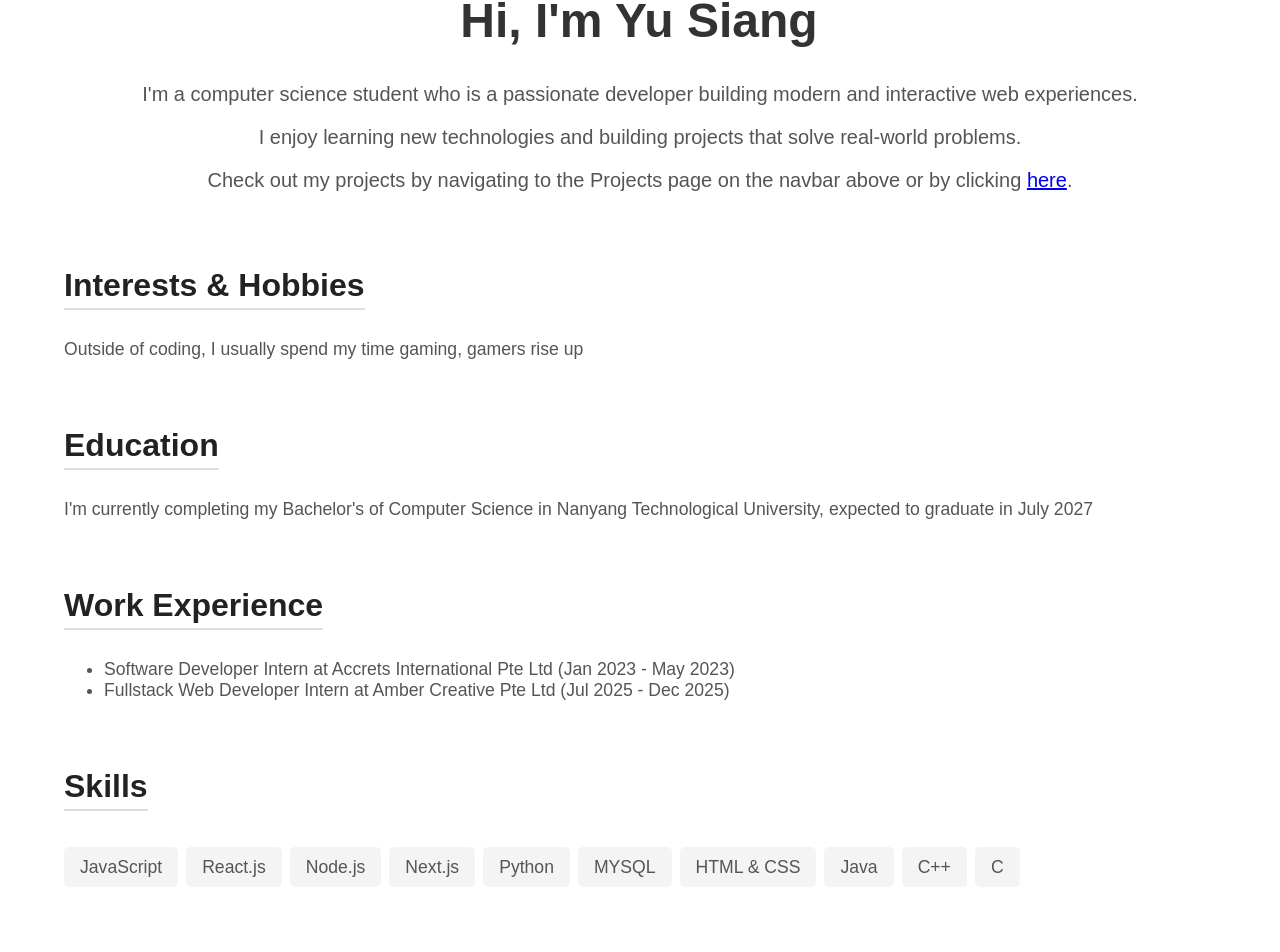
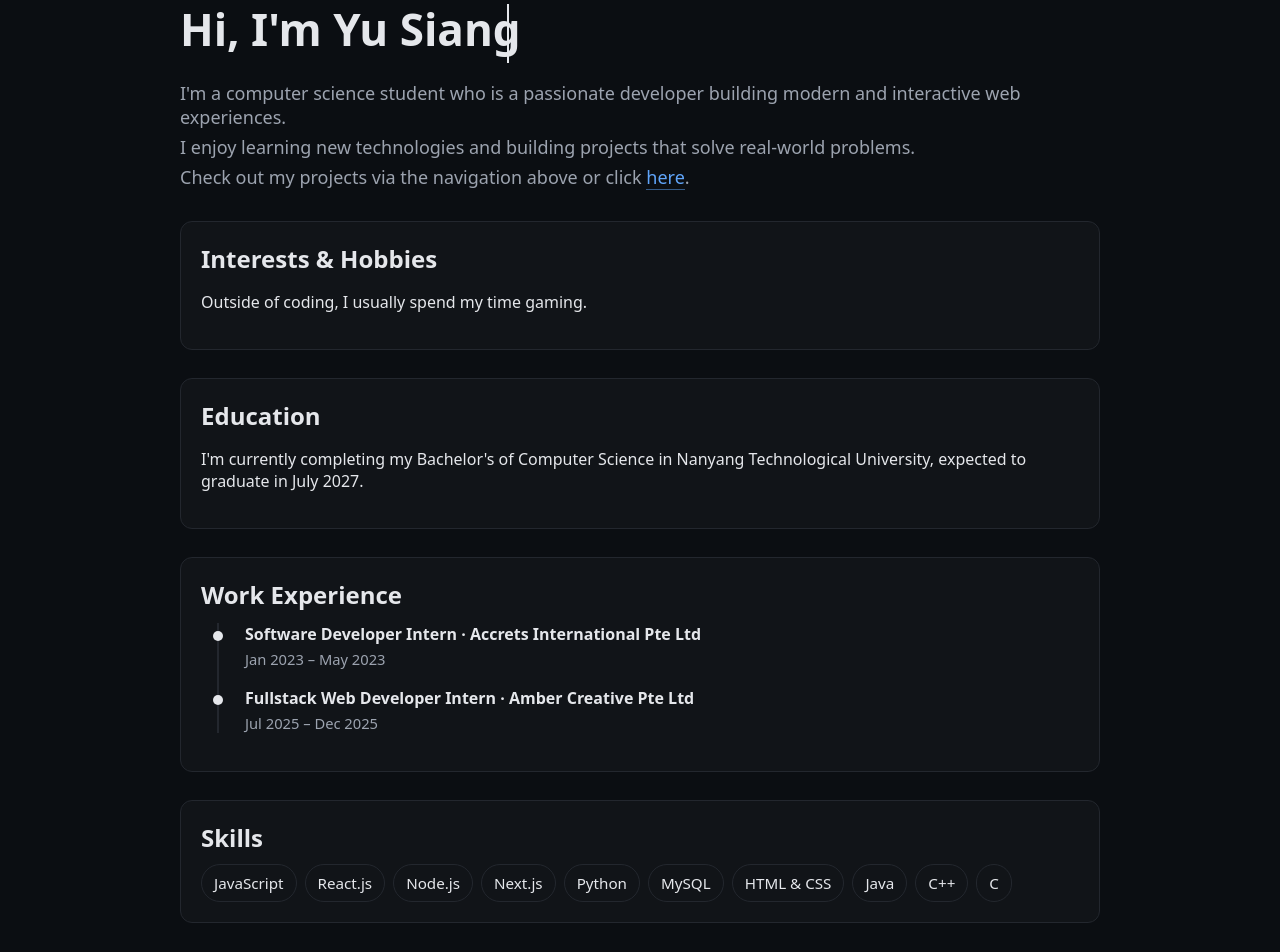
Before and after one commit to AlasamAkkit/yusiang-portfolio, a React (Vite) app: page /aboutme in a window 1280 px wide. Shown: the part 108-1060 px from the top of the page. Built offline with nearby package versions, Linux system fonts and the light colour scheme.

Commit message:
about page styling

```diff
--- a/src/components/Navbar.tsx
+++ b/src/components/Navbar.tsx
@@ -1,13 +1,12 @@
 import { Link } from 'react-router-dom';
 import "../styles/componentcss/navbar.css";
-
-// to do: use mui home icon
+import HomeIcon from '@mui/icons-material/Home';
 
 const Navbar = () => {
   return (
     <nav className="navbar">
       <div className="navbar-logo">
-        <Link to="/" className="nav-link">Home</Link>
+        <Link to="/" className="nav-link"><HomeIcon fontSize="large"/></Link>
       </div>
       <div className="navbar-links">
         <Link to="/aboutme" className="nav-link">About Me</Link>
--- /dev/null
+++ b/src/hooks/useRevealOnScroll.tsx
@@ -0,0 +1,24 @@
+import { useEffect } from 'react';
+
+export default function useRevealOnScroll(selector = '.reveal') {
+  useEffect(() => {
+    const els = document.querySelectorAll(selector);
+    if (!('IntersectionObserver' in window)) {
+      els.forEach(el => el.classList.add('in-view'));
+      return;
+    }
+    const obs = new IntersectionObserver(
+      entries => {
+        entries.forEach(e => {
+          if (e.isIntersecting) {
+            e.target.classList.add('in-view');
+            obs.unobserve(e.target);
+          }
+        });
+      },
+      { threshold: 0.06 }
+    );
+    els.forEach(el => obs.observe(el));
+    return () => obs.disconnect();
+  }, [selector]);
+}
--- a/src/pages/AboutMe.tsx
+++ b/src/pages/AboutMe.tsx
@@ -1,60 +1,84 @@
-import "../styles/pagecss/about.css"
 import { Link } from 'react-router-dom';
 import Navbar from '../components/Navbar';
+import useRevealOnScroll from '../hooks/useRevealOnScroll';
+import '../styles/pagecss/about.css';
 
 const AboutMe = () => {
+  useRevealOnScroll(); // simple scroll-reveal
+
   return (
     <div className="about-container">
       <Navbar />
+
+      <main className="content">
         <section className="hero">
-        <h1 className="hero-title cursor typewriter-animation">Hi, I'm Yu Siang</h1>
-        <p className="hero-subtitle1">
+          <h1 className="hero-title cursor typewriter-animation">
+            Hi, I'm Yu Siang
+          </h1>
+          <p className="hero-subtitle reveal">
             I'm a computer science student who is a passionate developer building modern and interactive web experiences.
           </p>
-        <p className="hero-subtitle2">
+          <p className="hero-subtitle reveal">
             I enjoy learning new technologies and building projects that solve real-world problems.
           </p>
-        <p className="hero-subtitle3">
-          Check out my projects by navigating to the Projects page on the navbar above or by clicking{' '}
-          <Link to="/projects" className="link-here">here</Link>.
+          <p className="hero-subtitle reveal">
+            Check out my projects via the navigation above or click{' '}
+            <Link to="/projects" className="link subtle-underline">here</Link>.
           </p>
         </section>
 
-      <section className="about-section">
-        <h2>Interests & Hobbies</h2>
-        <p>Outside of coding, I usually spend my time gaming, gamers rise up</p>
+        <section className="section card reveal">
+          <h2>Interests &amp; Hobbies</h2>
+          <p>
+            Outside of coding, I usually spend my time gaming.
+          </p>
         </section>
 
-      <section className="about-section">
+        <section className="section card reveal">
           <h2>Education</h2>
-        <p>I'm currently completing my Bachelor's of Computer Science in Nanyang Technological University, expected to graduate in July 2027</p>
+          <p>
+            I'm currently completing my Bachelor's of Computer Science in Nanyang Technological University, expected to graduate in July 2027.
+          </p>
         </section>
 
-      <section className="about-section">
+        <section className="section card reveal">
           <h2>Work Experience</h2>
-        <ul>
-          <li>Software Developer Intern at Accrets International Pte Ltd (Jan 2023 - May 2023)</li>
-          <li>Fullstack Web Developer Intern at Amber Creative Pte Ltd (Jul 2025 - Dec 2025)</li>
+          <ul className="timeline">
+            <li>
+              <span className="dot" />
+              <div className="timeline-card">
+                <h3>Software Developer Intern · Accrets International Pte Ltd</h3>
+                <p className="time">Jan 2023 – May 2023</p>
+              </div>
+            </li>
+            <li>
+              <span className="dot" />
+              <div className="timeline-card">
+                <h3>Fullstack Web Developer Intern · Amber Creative Pte Ltd</h3>
+                <p className="time">Jul 2025 – Dec 2025</p>
+              </div>
+            </li>
           </ul>
         </section>
 
-      <section className="about-section">
+        <section className="section card reveal">
           <h2>Skills</h2>
-        <ul className="skills-list">
-          <li>JavaScript</li>
-          <li>React.js</li>
-          <li>Node.js</li>
-          <li>Next.js</li>
-          <li>Python</li>
-          <li>MYSQL</li>
-          <li>HTML & CSS</li>
-          <li>Java</li>
-          <li>C++</li>
-          <li>C</li>
+          <ul className="skills-list chip-grid">
+            <li className="chip">JavaScript</li>
+            <li className="chip">React.js</li>
+            <li className="chip">Node.js</li>
+            <li className="chip">Next.js</li>
+            <li className="chip">Python</li>
+            <li className="chip">MySQL</li>
+            <li className="chip">HTML &amp; CSS</li>
+            <li className="chip">Java</li>
+            <li className="chip">C++</li>
+            <li className="chip">C</li>
           </ul>
         </section>
+      </main>
     </div>
   );
-}
+};
 
 export default AboutMe;
--- a/src/styles/componentcss/navbar.css
+++ b/src/styles/componentcss/navbar.css
@@ -26,7 +26,7 @@ body { padding-top: var(--nav-h); }
 }
 
 .navbar-logo {
-  font-size: 1.5rem;
+  font-size: 3rem;
   font-weight: bold;
   font-family: 'Lato', sans-serif;
 }
@@ -35,6 +35,7 @@ body { padding-top: var(--nav-h); }
   display: flex;
   gap: 2rem;
   font-family: 'Lato', sans-serif;
+  font-size: 1.2rem;
 }
 
 .nav-link {
--- a/src/styles/pagecss/about.css
+++ b/src/styles/pagecss/about.css
@@ -1,83 +1,185 @@
-.cursor{
-    position: relative;
-    width: 24em;
-    margin: 0 auto;
-    border-right: 2px solid rgba(255,255,255,.75);
-    font-size: 30px;
-    text-align: center;
-    white-space: nowrap;
-    overflow: hidden;
-    transform: translateY(-50%);
+:root{
+  --bg: #ffffff;
+  --surface: #ffffff;
+  --text: #111827;
+  --muted: #6b7280;
+  --border: #e5e7eb;
+  --accent: #2563eb;
 }
 
-.typewriter-animation {
-  animation:
-    typewriter 5s steps(50) 1s 1 normal both,
-    blinkingCursor 500ms steps(50) infinite normal;
+@media {
+  :root{
+    --bg: #0b0e12;
+    --surface: #111418;
+    --text: #e5e7eb;
+    --muted: #9ca3af;
+    --border: #23272e;
+    --accent: #60a5fa;
+  }
 }
 
-.about-container {
-  padding: 4rem;
-  font-family: 'Poppins', sans-serif;
-  color: #333;
+.about-container{
+  min-height: 100dvh;
+  background: var(--bg);
+  color: var(--text);
+  font-family: system-ui, Segoe UI, Roboto, Inter, "Helvetica Neue", Arial, sans-serif;
 }
 
-.hero {
-  text-align: center;
-  margin-bottom: 3rem;
+.content{
+  max-width: 920px;
+  padding: 48px 24px 80px;
+  margin: 0 auto;
 }
 
-.hero-title {
-  font-size: 3rem;
-  font-weight: 700;
+.hero{
+  text-align: left;
+  margin-bottom: 32px;
 }
 
-.hero-subtitle1,
-.hero-subtitle2,
-.hero-subtitle3 {
-  font-size: 1.25rem;
-  color: #555;
-  margin-top: 0.5rem;
+.hero-title{
+  font-size: clamp(28px, 5vw, 44px);
+  font-weight: 700;
+  line-height: 1.15;
+  margin: 0 0 12px 0;
 }
 
-.about-section {
-  margin-bottom: 2.5rem;
+.hero-subtitle{
+  color: var(--muted);
+  font-size: clamp(15px, 1.6vw, 18px);
+  margin: 6px 0;
 }
 
-.about-section h2 {
-  font-size: 2rem;
-  margin-bottom: 0.75rem;
-  color: #222;
-  border-bottom: 2px solid #ddd;
-  display: inline-block;
-  padding-bottom: 0.25rem;
+.link.subtle-underline{
+  color: var(--accent);
+  text-decoration: none;
+  border-bottom: 1px solid color-mix(in oklab, var(--accent) 50%, transparent);
 }
 
-.about-section p,
-.about-section ul {
-  font-size: 1.1rem;
-  color: #555;
+.link.subtle-underline:hover{
+  border-bottom-color: var(--accent);
 }
 
-.skills-list {
-  list-style-type: none;
-  padding: 0;
+.cursor{
+  border-right: 2px solid currentColor;
+  white-space: nowrap;
+  overflow: visible;
+  display: inline-block;
+  padding-bottom: 0.18em;
+  vertical-align: bottom;
 }
 
-.skills-list li {
-  background: #f4f4f4;
-  margin: 0.4rem 0;
-  padding: 0.6rem 1rem;
-  border-radius: 5px;
-  display: inline-block;
-  margin-right: 0.5rem;
+.typewriter-animation{
+  animation:
+    typewriter 2.8s steps(24) .2s 1 both,
+    blink 700ms step-end infinite;
 }
 
 @keyframes typewriter {
-  from { width: 0; }
-  to { width: 100%; }
+  from{ width:0 } to{ width:35.5% }
 }
-@keyframes blinkingCursor{
-  from { border-right-color: rgba(255,255,255,.75); }
-  to { border-right-color: transparent; }
+
+@keyframes blink {
+  50% { border-right-color: transparent }
 }
+
+.section{
+  margin: 28px 0;
+}
+
+.card{
+  background: var(--surface);
+  border: 1px solid var(--border);
+  border-radius: 12px;
+  padding: 20px 20px;
+}
+
+.section h2{
+  font-size: clamp(20px, 2.2vw, 24px);
+  margin: 0 0 10px 0;
+  font-weight: 600;
+}
+
+.timeline{
+  list-style: none;
+  margin: 8px 0 0;
+  padding-left: 0;
+  position: relative;
+}
+
+.timeline::before{
+  content: "";
+  position: absolute;
+  left: 16px;
+  top: 0;
+  bottom: 0;
+  width: 2px;
+  background: var(--border);
+}
+
+.timeline li{
+  position: relative;
+  margin: 12px 0 18px 0;
+  padding-left: 44px;
+}
+
+.timeline .dot{
+  position: absolute;
+  left: 12px;
+  top: 0.55rem;
+  width: 10px;
+  height: 10px;
+  border-radius: 50%;
+  background: var(--text);
+}
+
+.timeline-card h3{
+  margin: 0;
+  font-size: 1rem;
+  font-weight: 600;
+}
+
+.timeline-card .time{
+  margin: 4px 0 0;
+  font-size: .92rem;
+  color: var(--muted);
+}
+
+.skills-list{
+  margin: 0; padding: 0;
+}
+
+.chip-grid{
+  display: flex; flex-wrap: wrap; gap: 8px;
+}
+
+.chip{
+  list-style: none;
+  padding: 8px 12px;
+  border-radius: 999px;
+  border: 1px solid var(--border);
+  background: transparent;
+  font-size: .95rem;
+}
+
+.chip:hover{
+  background: color-mix(in oklab, var(--border) 70%, transparent);
+}
+
+.reveal{
+  opacity: 0;
+  transform: translateY(6px);
+}
+
+.reveal.in-view{
+  opacity: 1;
+  transform: translateY(0);
+  transition: all .35s ease;
+}
+
+@media (prefers-reduced-motion: reduce){
+  *{
+    animation-duration: .001ms !important;
+    animation-iteration-count: 1 !important;
+    transition-duration: 0s !important;
+  }
+}
```
Lines whose indentation alone changed are shown as unchanged.
